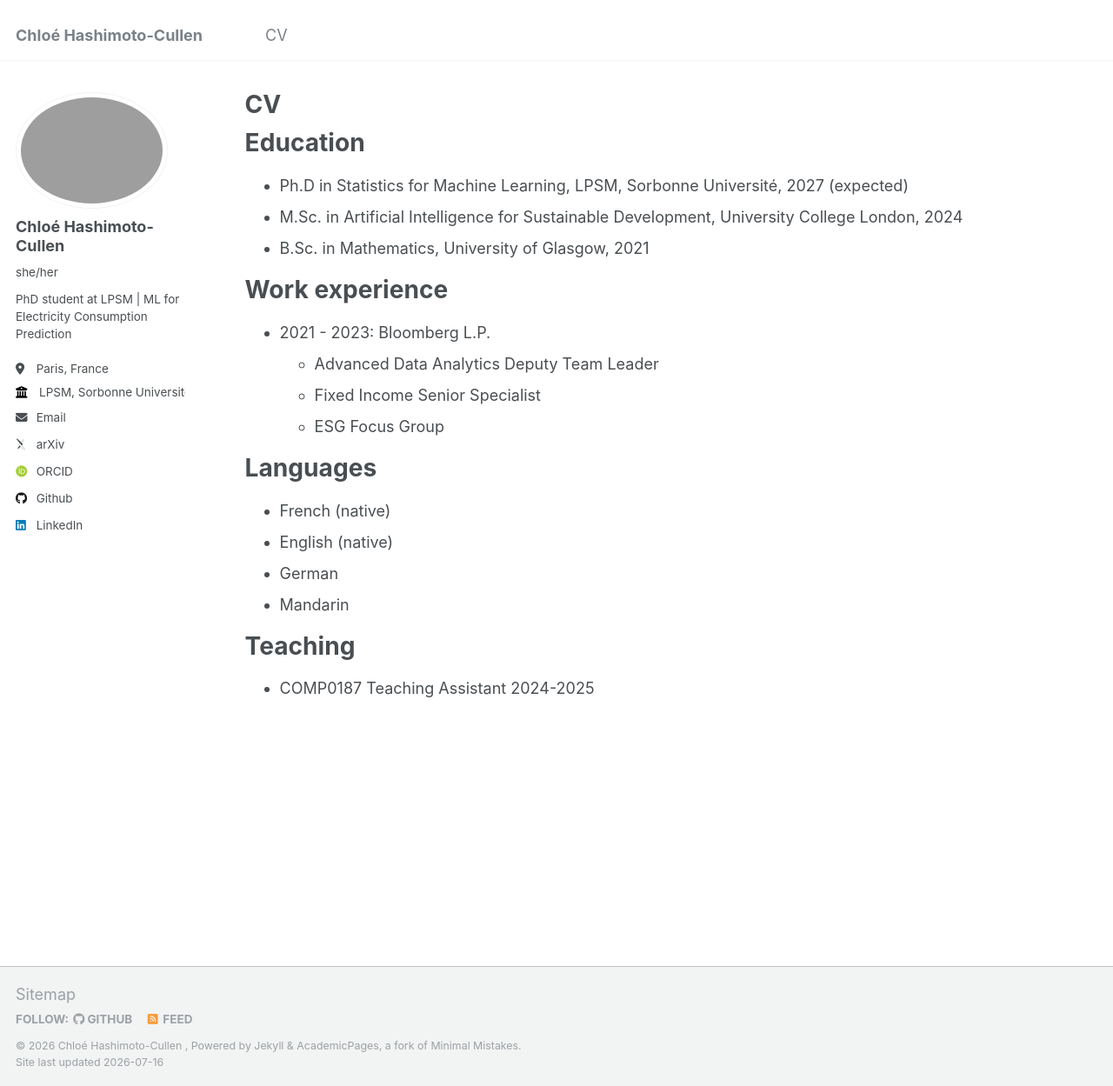
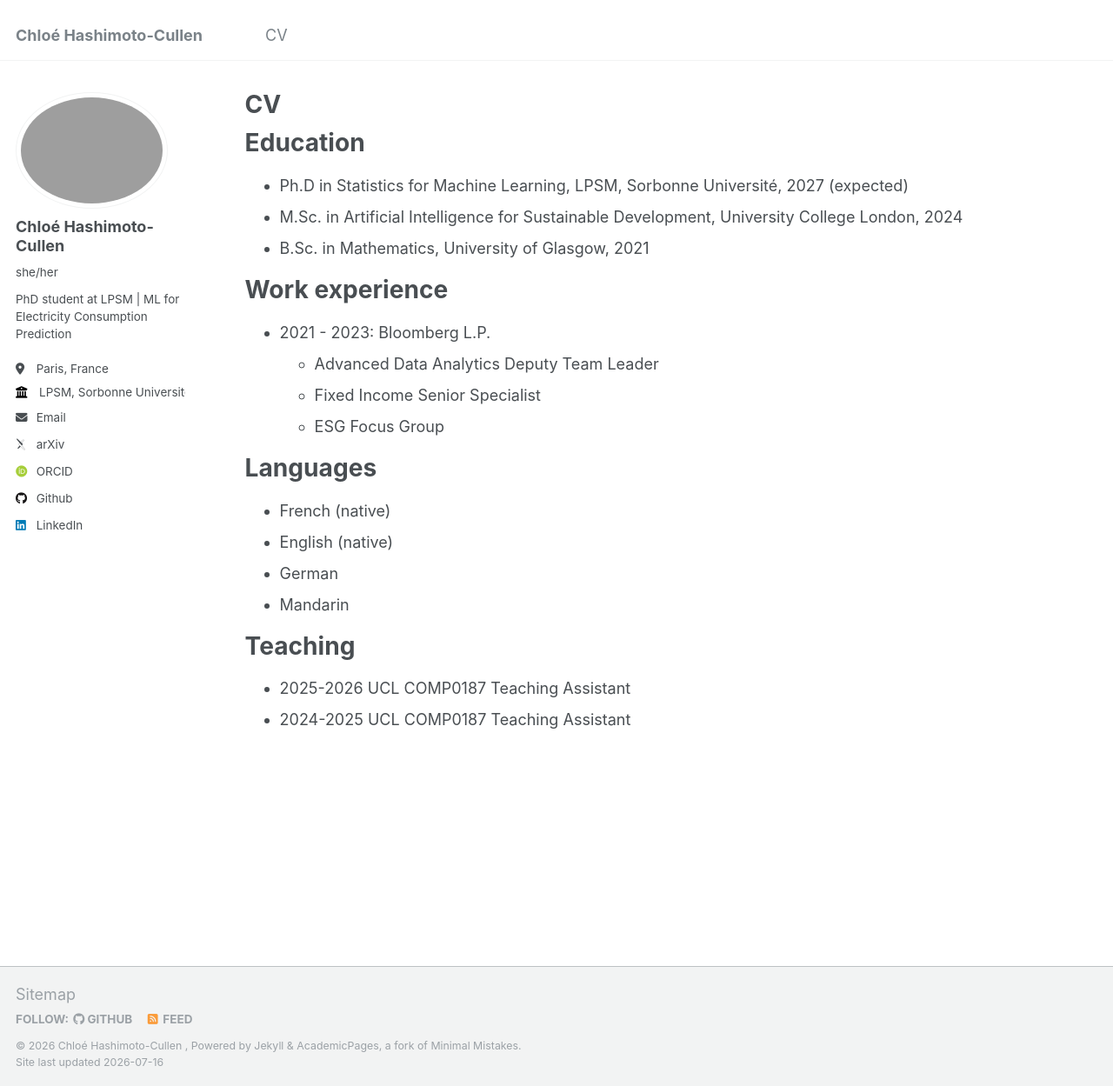
Before and after one commit to hashimotocullen/hashimotocullen.github.io, a Jekyll site: the page built from _pages/cv.md, in a window 1280 px wide and 1249 px high. Shown: the whole window at 87% size. Built offline with Jekyll 4.4.1, drawn with Linux system fonts in a browser that asks for light colours; some web fonts are replaced.

Commit message:
Update cv.md

```diff
--- a/_pages/cv.md
+++ b/_pages/cv.md
@@ -31,4 +31,5 @@ Languages
 
 Teaching
 ======
-* COMP0187 Teaching Assistant 2024-2025
+* 2025-2026 UCL COMP0187 Teaching Assistant
+* 2024-2025 UCL COMP0187 Teaching Assistant
```
